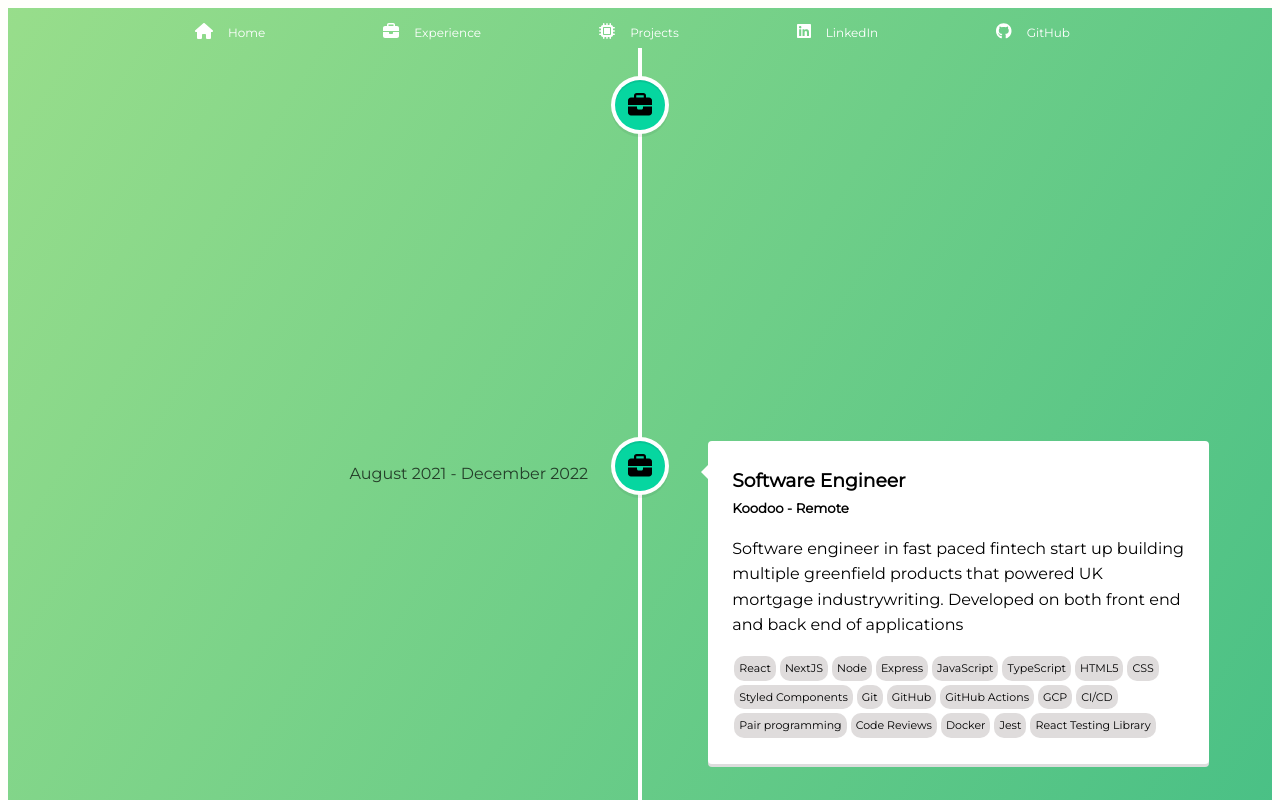
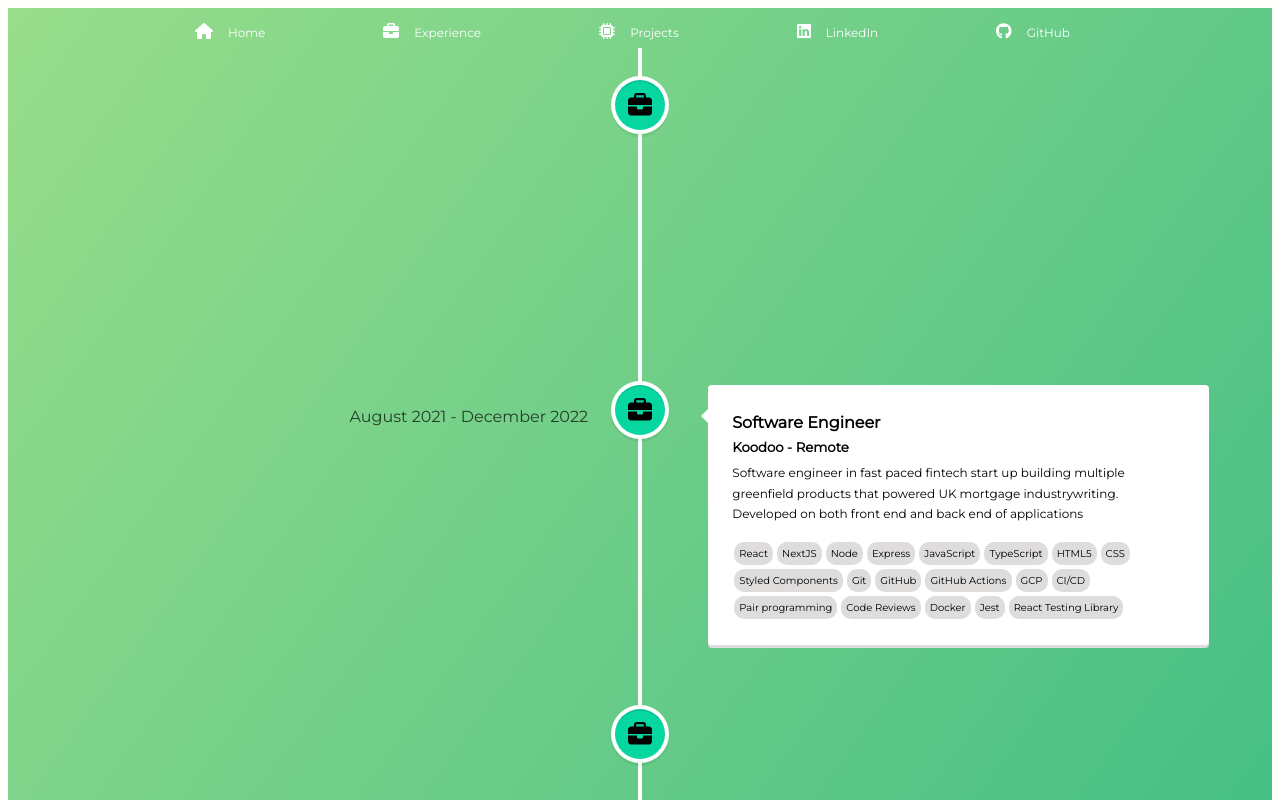
Before and after one commit to Sing-Kai/profile-page, a Next.js app: page /experience in a window 1280 px wide. Shown: the top 800 px of the page. Built offline with nearby package versions, Linux system fonts and the light colour scheme.

Commit message:
updated stlyes

```diff
--- a/pages/experience/index.tsx
+++ b/pages/experience/index.tsx
@@ -28,14 +28,13 @@ const Experience = () => {
         iconStyle={iconStyle}
         icon={isWorkIcon ? <FontAwesomeIcon icon={faBriefcase}/> : <FontAwesomeIcon icon={faGraduationCap}/>}
       >
-        <h3 className="vertical-timeline-element-title">
+        <h4 className="vertical-timeline-element-title">
           {element.title}
-        </h3>
+        </h4>
         <h5 className="vertical-timeline-element-subtitle">
           {element.location}
         </h5>
-        <p id="description">{element.description}</p>
-
+        <ExperienceDesc id="description">{element.description}</ExperienceDesc>
         {
           element.skills && (
             <SkillsContainer>
@@ -121,7 +120,7 @@ const SkillsContainer = styled.div`
 
 const SkillText = styled.div`
   background: #dfdcdc;
-  font-size: 11px;
+  font-size: 10px;
   padding: 3px 5px;
   max-width: 200px;
   margin: 2px;
@@ -191,8 +190,8 @@ const ExperienceItemList = styled.ul`
 `
 
 const ExperienceDesc = styled.div`
-  margin: 5px;
-  font-size: 13px;
+  margin: 5px 0px;
+  font-size: 12px;
   font-weight: 400;
   /* letter-spacing: 1px; */
 `
```
